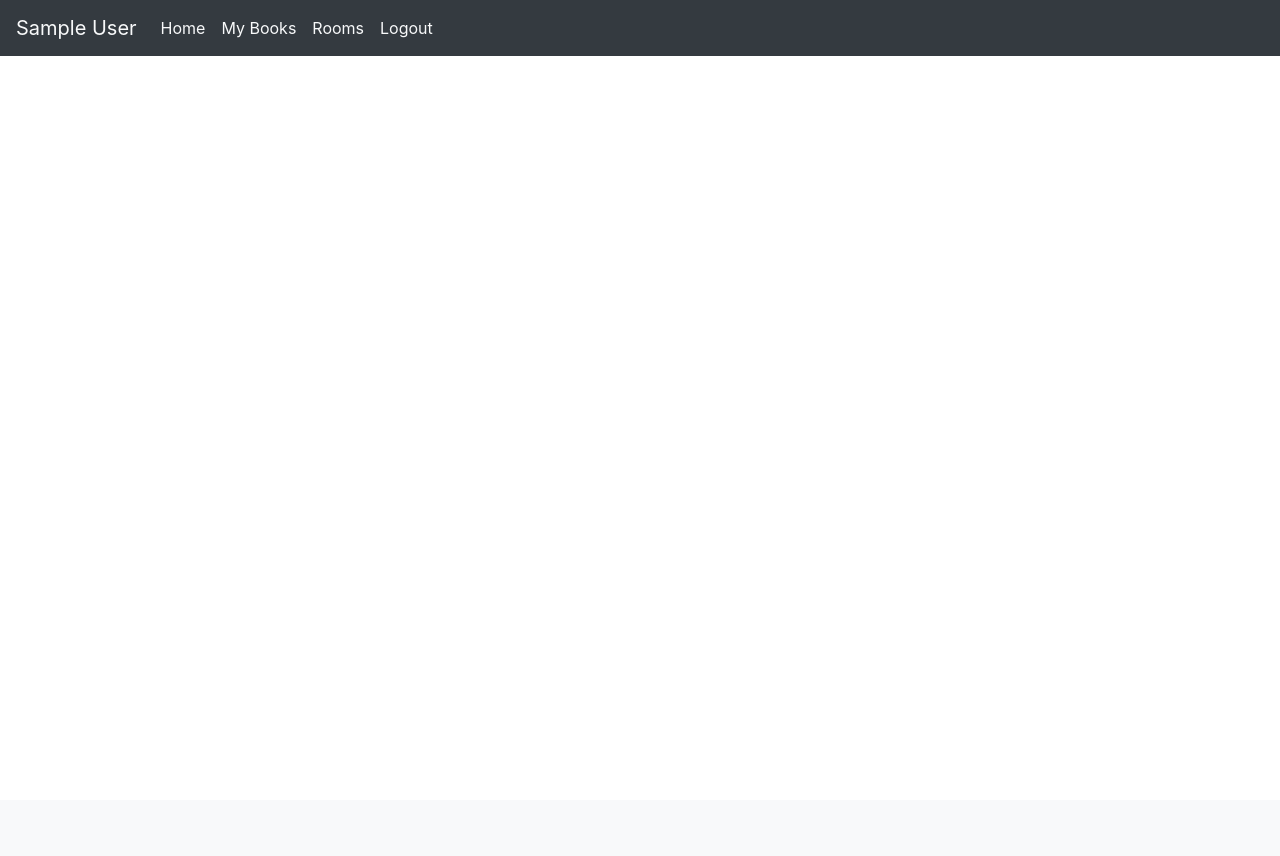
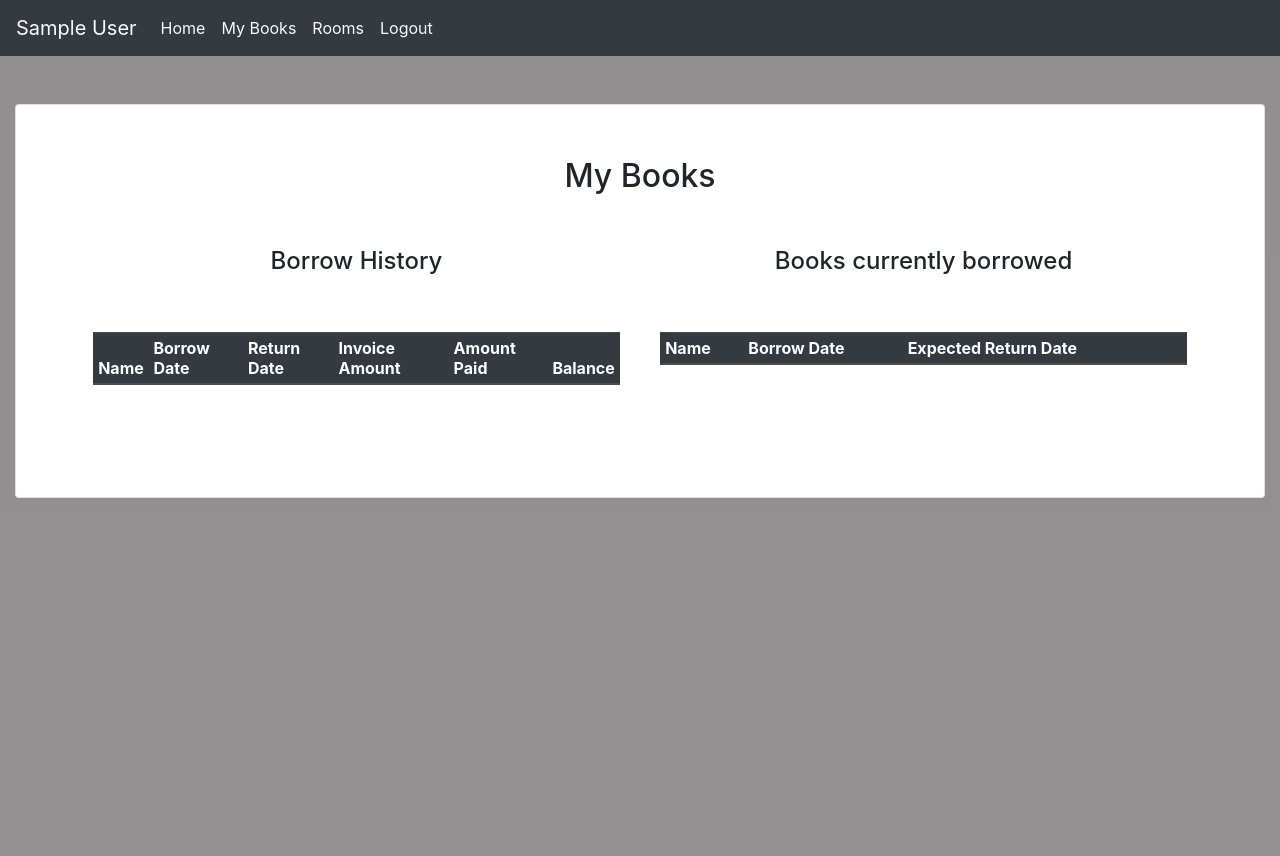
Before and after one commit to adi0546/libraryMS, a Flask app: page /books in a window 1280 px wide. Before the commit the page ends 56 px from the top, so only its background shows below. Run offline with Flask 2, Linux system fonts and the light colour scheme; the visitor is signed in with stand-in values (Sample User, id 1); tables that the repository leaves empty hold one stand-in row (values such as "Sample post"); lists and menus that the app fills with data are empty; some libraries are stand-ins or nearby versions.

Commit message:
added books page and rent and return functionality

```diff
--- a/ProjApp/app.py
+++ b/ProjApp/app.py
@@ -106,7 +106,7 @@ def register():
     return render_template('register.html', msg = msg)
 
 @app.route('/home')
-def home():
+def home(msg = ''):
     if session:
 
         conn = mysql.connect()
@@ -120,7 +120,7 @@ def home():
         ets = cursor.fetchall()
 
         cursor.execute(
-            '''select cpy.book_name, cpy.copies, GROUP_CONCAT(' ',a.fname,' ',a.lname) AS authors from
+            '''select cpy.book_id,cpy.book_name, cpy.copies, GROUP_CONCAT(' ',a.fname,' ',a.lname) AS authors from
             (select b.book_id, b.book_name,count(*) as copies from ags_books b
             inner join ags_inventory i on b.book_id = i.book_id
             where i.status = 'A'
@@ -131,17 +131,69 @@ def home():
             )
         books = cursor.fetchall()
 
-        return  render_template('home.html',events = ets,books = books, date = datetime.now().strftime("%d-%b-%Y %H.%M %p"))
+        return  render_template('home.html',events = ets,books = books, date = datetime.now().strftime("%d-%b-%Y %H.%M %p"), msg = msg)
     else:
         return render_template('login2.html', msg = 'Not logged in. Please login again')
 
+@app.route('/borrow', methods =['GET', 'POST'])
+def borrow():
+    if request.method == 'POST' and 'bookId' in request.form:
+        bookId = request.form['bookId']
+        conn = mysql.connect()
+        cursor =conn.cursor()
+        cursor.execute('select copy_id from ags_inventory where book_id = %s and status = \'A\' limit 1', (bookId,))
+        book = cursor.fetchone()
+        if not book:
+            msg = 'Sorry the book is no longer available. Please try later.'
+        else:
+            cursor.execute('update ags_inventory set status = \'U\' where copy_id = %s', str(book[0]))
+            cursor.execute('select max(rental_id) from ags_rental')
+            rentalId = cursor.fetchone()
+            cursor.execute('''INSERT INTO ags_rental (rental_id, rental_status, borrow_date, actual_ret_dt, copy_id, cust_id) VALUES
+                                 (% s, 'B', now(), NULL, % s, % s)''',(str(int(rentalId[0]) + 1), str(book[0]), session['id']))
+            conn.commit()
+            msg = 'Successfully Rented'# + str(int(rentalId[0]) + 1) + str(book[0])
+    return home(msg)
+
 @app.route('/books')
-def books():
+def books(msg = ''):
     if session:
-        return  render_template('books.html')
+        conn = mysql.connect()
+        cursor =conn.cursor()
+        cursor.execute('call AGS_BOOK_HIST_BY_ID( % s)', (session['id'],))
+        bookHist = cursor.fetchall()
+
+        cursor.execute('''select r.rental_id, b.book_name, r.borrow_date, DATE_ADD(r.borrow_date, INTERVAL 1 MONTH) as expRetDt
+                from ags_rental r
+                left join ags_inventory i on r.copy_id = i.copy_id
+                left join ags_books b on i.book_id = b.book_id
+                where r.rental_status = 'B'
+                AND r.cust_id = % s''',(session['id'],))
+        bookBor = cursor.fetchall()
+        return  render_template('books.html', bookHist = bookHist, bookBor = bookBor, msg=msg)
     else:
         return render_template('login2.html', msg = 'Not logged in. Please login again')
 
+@app.route('/returnBook', methods =['GET', 'POST'])
+def returnBook():
+    msg = ''
+    if request.method == 'POST' and 'rentalId' in request.form:
+        rentalId = request.form['rentalId']
+        conn = mysql.connect()
+        cursor =conn.cursor()
+        cursor.execute('select copy_id from ags_rental where rental_id = % s and rental_status = \'B\'', (rentalId,))
+        copy = cursor.fetchone()
+        if not copy:
+            msg = 'You don\'t have the book you are trying to return. Please check again.'
+        else:
+            cursor.execute('update ags_inventory set status = \'A\' where copy_id = %s', str(copy[0]))
+
+            cursor.execute('update ags_rental set actual_ret_dt = now() where rental_id = %s ' , (rentalId,))
+            conn.commit()
+            msg = 'Successfully Returned'# + str(int(rentalId[0]) + 1) + str(book[0])
+    else:
+        msg = 'Some error occurred. Please complain to Admin.'
+    return books(msg)
 
 @app.route('/profile', methods =['GET', 'POST'])
 def profile():
--- a/ProjApp/templates/books.html
+++ b/ProjApp/templates/books.html
@@ -19,5 +19,88 @@
           </div>
         </div>
       </nav>
+      <section class="h-100 gradient-form" style="background-color: rgba(32, 28, 28, 0.49);">
+        <div class="container-fluid py-5 h-100" align="center">
+                <div class="card rounded text-black" align="center">
+                    <div class="card-body p-md-5 mx-md-4 " align="center">
+
+                        <div class="text-center">
+                            <h2 class="mt-1 mb-5 pb-1">My Books</h2>
+                        </div>
+                        <div class="row g-0">
+                          <div class="col-lg-6">
+                            <h4>Borrow History</h4>
+                            <br><br>
+                  <div class = "table-wrapper-scroll-y my-custom-scrollbar">
+                    <table id="dtBasicExample" class="table mx-auto table-sm table-hover table-dark" style="width: 98%;"cellspacing="0" width="100%">
+                      <thead>
+                        <tr>
+                          <th class="th-sm">Name
+                          </th>
+                          <th class="th-sm">Borrow Date
+                          </th>
+                          <th class="th-sm">Return Date
+                          </th>
+                          <th class="th-sm">Invoice Amount
+                          </th>
+                          <th class="th-sm">Amount Paid
+                          </th>
+                          <th class="th-sm">Balance
+                          </th>
+                        </tr>
+                      </thead>
+                      <tbody>
+                        {% for book in bookHist %}
+                        <tr>
+                          <td>{{book[1]}}</td>
+                          <td>{{book[2]}}</td>
+                          <td>{{book[3]}}</td>
+                          <td>{{book[4]}}</td>
+                          <td>{{book[5]}}</td>
+                          <td>{{book[6]}}</td>
+                        </tr>
+                        {% endfor %}
+                      </tbody>
+                    </table>
+                  </div>
+                          </div>
+                          <div class="col-lg-6">
+                            <h4>Books currently borrowed</h4>
+                            <br><br>
+                            <div class = "table-wrapper-scroll-y my-custom-scrollbar">
+                              <table id="dtBasicExample" class="table mx-auto table-sm table-hover table-dark" style="width: 98%;"cellspacing="0" width="100%">
+                                <thead>
+                                  <tr>
+                                    <th class="th-sm">Name
+                                    </th>
+                                    <th class="th-sm">Borrow Date
+                                    </th>
+                                    <th class="th-sm">Expected Return Date
+                                    </th>
+                                    <th></th>
+                                  </tr>
+                                </thead>
+                                <tbody>
+                                  {% for bk in bookBor %}
+                                  <form action="{{ url_for('returnBook') }}" method="post">
+                                  <input type="hidden" id="rentalId" name="rentalId" value={{bk[0]}}>
+                                  <tr>
+                                    <td>{{bk[1]}}</td>
+                                    <td>{{bk[2]}}</td>
+                                    <td>{{bk[3]}}</td>
+                                    <td><button class="btn btn-secondary" type="submit">Return</button></td>
+                                  </tr>
+                                  {% endfor %}
+                                </tbody>
+                              </table>
+                            </div>
+                          </div>
+                        </div>
+                        <br><br>
+                      <div class="text-danger">{{ msg }}</div>
+                    </div>
+                </div>
+        </div>
+    </section>
     </body>
 </html>
```
Also changed, not shown: ProjApp/templates/home.html (+19 -11 lines), ProjApp/templates/profile.html (+15 -8 lines), Scripts/AGS_BOOK_HIST_BY_ID.sql (added, +22 -0 lines).
